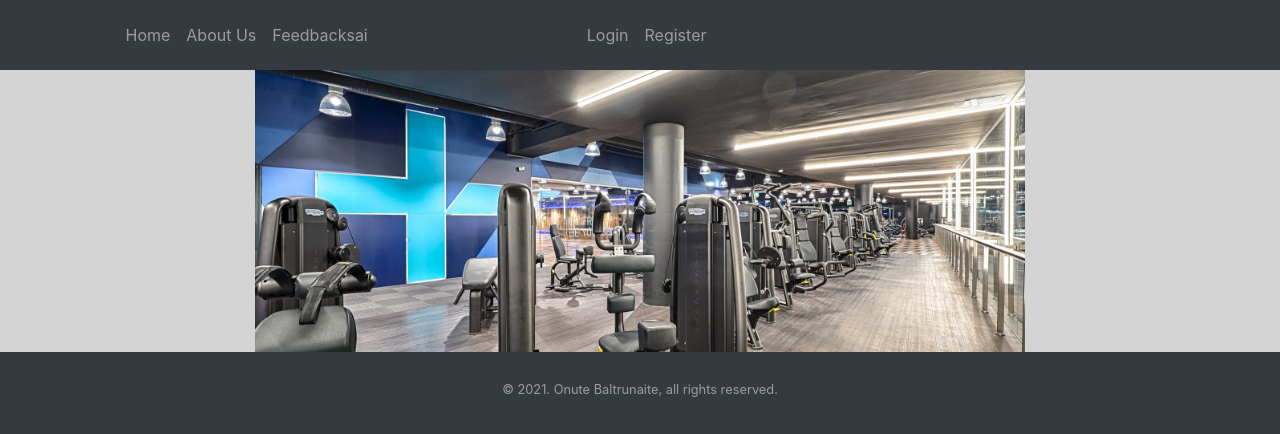
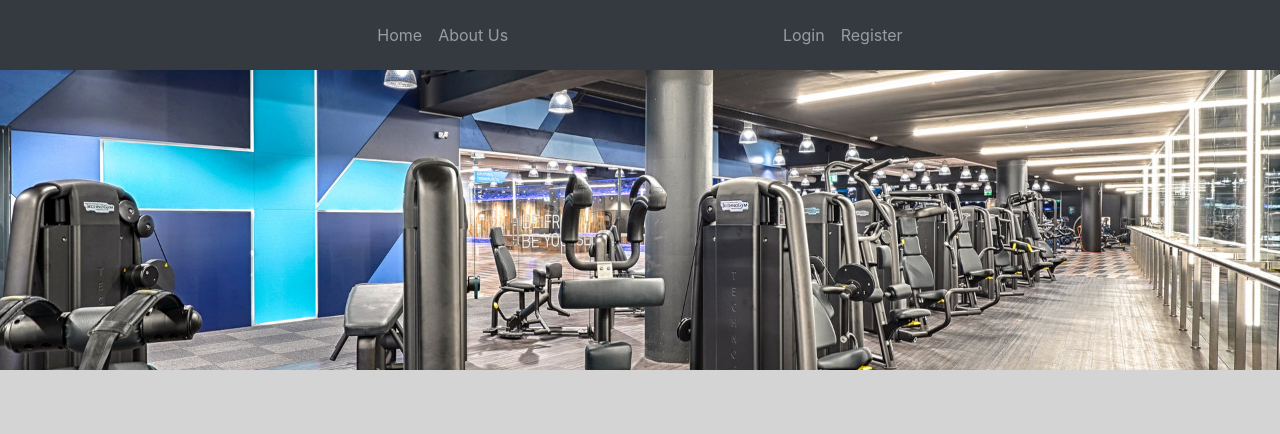
Before and after one commit to onutebaltrunaite/SPORT-CLUB, a PHP site: page / in a window 1280 px wide. Shown: the top 434 px of the page. Run offline with PHP 8.4, Linux system fonts and the light colour scheme; data that the repository does not hold is empty.

Commit message:
footer and navbar fix

```diff
--- a/view/layout/main.php
+++ b/view/layout/main.php
@@ -14,17 +14,11 @@
 </head>
 <body>
 
-<nav class="navbar navbar-expand-sm navbar-dark bg-dark">
-<!-- <a class="navbar-brand" href="#">Gym <strong>Plus++</strong> <i class="fas fa-dumbbell"></i></a> -->
-    <button class="navbar-toggler" type="button" data-toggle="collapse" data-target="#navbarNavAltMarkup" aria-controls="navbarNavAltMarkup" aria-expanded="false" aria-label="Toggle navigation">
-        <span class="navbar-toggler-icon"></span>
-    </button>
+    <nav class="navbar navbar-expand-sm navbar-dark bg-dark justify-content-center">
             <div class="collapse navbar-collapse justify-content-around" id="navbarNavAltMarkup">
                 <div class="navbar-nav">
                     <a class="nav-link" href="/">Home</a>
-            <a class="nav-link" href="/about">About Us</a>
-            <a class="nav-link" href="/feedbacks">Feedbacksai</a>
-            <!-- <a class="nav-link" href="/contact">Contact</a> -->
+                    <a class="nav-link" href="/feedbacks">About Us</a>
                 </div>
                 <div class="navbar-nav">
                     <?php if(!\app\core\Session::isUserLoggedIn()) : ?>
@@ -38,26 +32,12 @@
             </div>
     </nav>
 
-
-<div class="container">
+    <div class="content">
         {{content}}
     </div>
 
-
-
-
-<!-- Option 1: jQuery and Bootstrap Bundle (includes Popper) -->
-<script src="https://code.jquery.com/jquery-3.5.1.slim.min.js"
-        integrity="sha384-DfXdz2htPH0lsSSs5nCTpuj/zy4C+OGpamoFVy38MVBnE+IbbVYUew+OrCXaRkfj"
-        crossorigin="anonymous"></script>
-<script src="https://cdn.jsdelivr.net/npm/bootstrap@4.5.3/dist/js/bootstrap.bundle.min.js"
-        integrity="sha384-ho+j7jyWK8fNQe+A12Hb8AhRq26LrZ/JpcUGGOn+Y7RsweNrtN/tE3MoK7ZeZDyx"
-        crossorigin="anonymous"></script>
-
-
-
-    <footer id="sticky-footer" class="py-4 bg-dark text-white-50 fixed-bottom">
-        <div class="container text-center">
+    <footer id="footer" class="py-4 bg-dark text-white-50" style="height: 70px;">
+        <div class="cont text-center">
             <small> &copy; <?php echo date('Y');?>. Onute Baltrunaite, all rights reserved.</small>
         </div>
     </footer>
```
Lines whose indentation alone changed are shown as unchanged.
